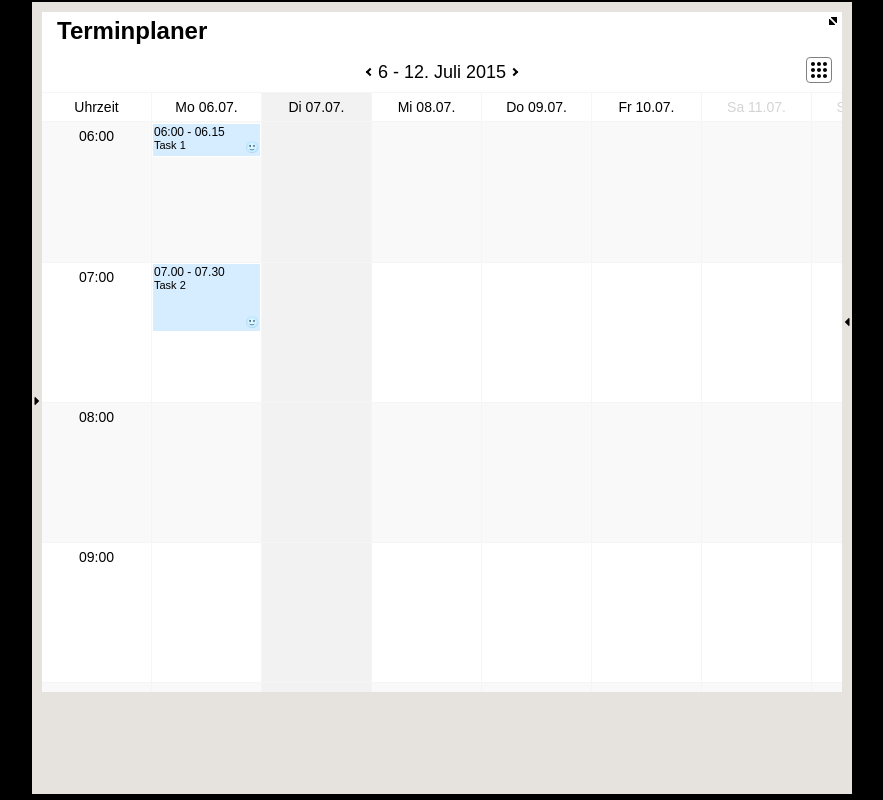
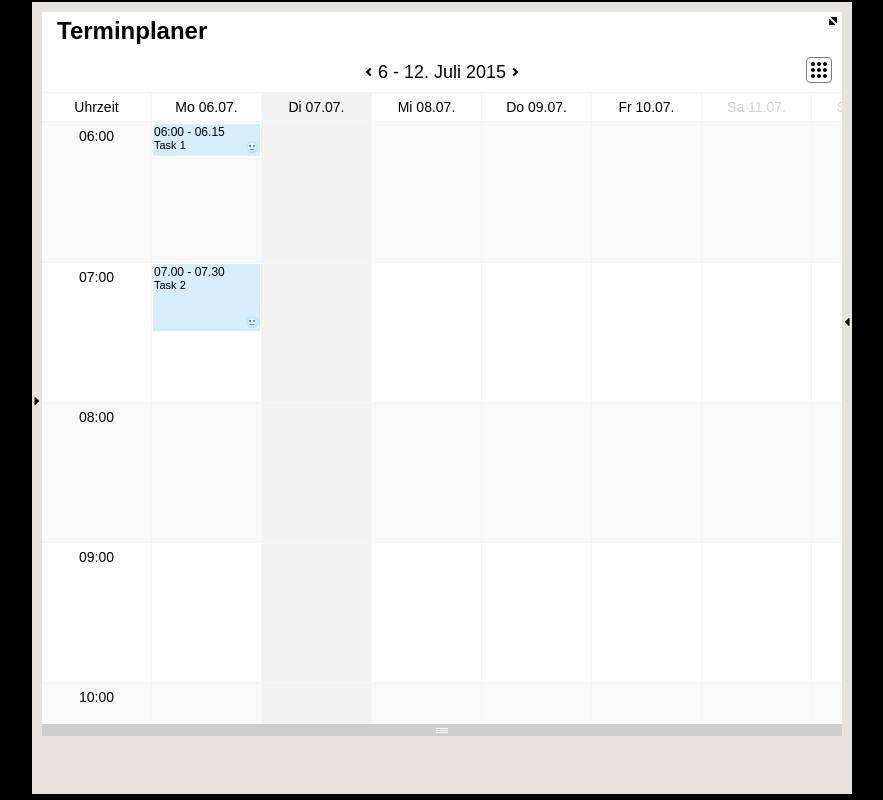
Before and after one commit to p-miszczuk/calendarTest, a React (Create React App) app: page / in a window 1280 px wide. Shown: the whole page, without its empty margins (198-1081 px from the left). Built offline with nearby package versions, Linux system fonts and the light colour scheme.

Commit message:
fix bugs

```diff
--- a/src/App.js
+++ b/src/App.js
@@ -1,12 +1,14 @@
 import React from 'react';
 import ArrowsWrapper from './components/ArrowsWrapper';
 import Calendar from './components/Calendar';
+import ButtonMore from "./components/ButtonMore"
 
 function App() {
   return (
     <div className="calendar__wrapper">
       <ArrowsWrapper />
       <Calendar />
+      <ButtonMore />
     </div>
   );
 }
--- a/src/components/DayColumn.js
+++ b/src/components/DayColumn.js
@@ -167,7 +167,6 @@ class DayColumn extends React.Component {
                 const day = date.split("-").reverse().join(".");
                 let stateClone = this.state.data;
 
-
                 stateClone = stateClone.filter(item => item.date === day)
 
                 let maxId = this.maxID(stateClone[0],stateClone[0].tasks.length);
@@ -195,18 +194,21 @@ class DayColumn extends React.Component {
                         top: `${pos[0].pos}px`
                     }
 
-                    const obj = {
-                        date: day,
-                        tasks: stateClone[0].tasks.concat(taskValues)
-                    }
-
                     this.setState({
                         displayForm: false,
                         title: "",
                         hour: "",
                         minutes: "15 min",
                         date: "",
-                        data: this.state.data.map(item => item.date === day ? obj : item)
+                        data: this.state.data.map(item => {
+                            if (item.date === day) {
+                                return {
+                                    date: item.date,
+                                    tasks: [...item.tasks, taskValues]
+                                }
+                            }
+                            return item
+                        })
                     });
                 }
             }
--- a/src/components/Timer.js
+++ b/src/components/Timer.js
@@ -4,7 +4,7 @@ const Timer = () => (
     <div className="schedule__timeBar">
         <div className="schedule__line">
             <span></span>
-            <span>10:50</span>
+            <span>10:23</span>
             <span></span>
         </div>
     </div>
--- a/src/css/style.css
+++ b/src/css/style.css
@@ -15,18 +15,19 @@ body {
 }
 
 /* scrollbar */
-/* -webkit-scrollbar {
+::-webkit-scrollbar {
     width: 10px;
+    height: 10px
 }
 
-.schedule__boxes::-webkit-scrollbar-track {
-    background: transparent;
+::-webkit-scrollbar-track {
+    background: white;
 }
 
-.schedule__boxes::-webkit-scrollbar-thumb {
+::-webkit-scrollbar-thumb {
     background-color: #7d7c7c;
     border-radius: 5px;
-} */
+}
 
 .calendar__wrapper {
     width: 820px;
@@ -188,7 +189,7 @@ body {
     overflow-x: hidden;
     position: relative;
     overflow: auto;
-    height: 75vh;;
+    height: 79vh;
 }
 
 /* time bar */
@@ -268,7 +269,7 @@ body {
     display: -ms-inline-flexbox;
     display: flex;
     width: 100%;
-    min-width: 900px;
+    min-width: 880px;
     position: sticky;
     top: 0px;
     left: 0px;
--- a/src/layouts/main.js
+++ b/src/layouts/main.js
@@ -3,7 +3,7 @@ import DaysInfo from '../components/InfoMenu';
 import RowDays from "../components/RowDays";
 import Hours from "../components/Hours";
 import PlanBox from "../components/PlanBox";
-
+import Timer from "../components/Timer";
 
 const Main = () => (
     <div className="schedule__wrapper">
@@ -14,6 +14,7 @@ const Main = () => (
             <DaysInfo />
             <Hours />
             <PlanBox />
+            <Timer />
         </div>
     </div>
 )
```
Also changed, not shown: src/components/MainBoxes.js (deleted, +0 -14 lines).
